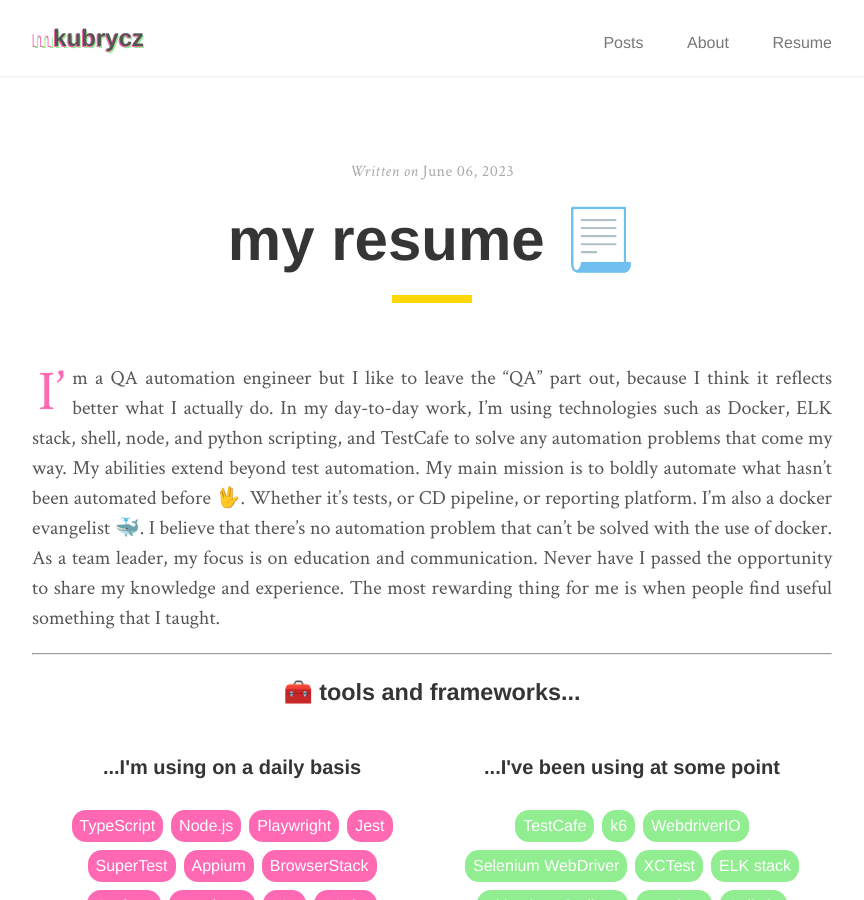
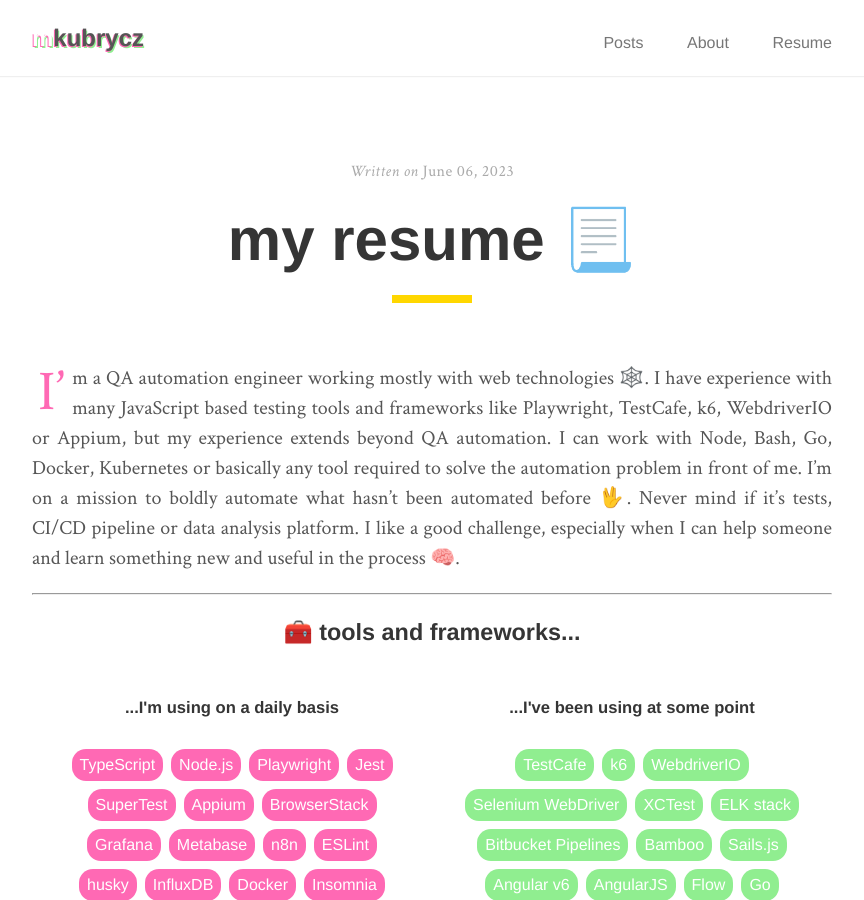
Before and after one commit to mkubrycz/mkubrycz.github.io, a Jekyll site: the page built from resume.md, in a window 1280 px wide and 900 px high. Shown: the whole window, without its empty margins (208-1072 px from the left). Built offline with Jekyll 4.4.1, drawn with Linux system fonts in a browser that asks for light colours.

Commit message:
Resume update

```diff
--- a/resume.md
+++ b/resume.md
@@ -6,7 +6,7 @@ permalink: /
 printable: true
 ---
 
-I’m a QA automation engineer but I like to leave the "QA" part out, because I think it reflects better what I actually do. In my day-to-day work, I’m using technologies such as Docker, ELK stack, shell, node, and python scripting, and TestCafe to solve any automation problems that come my way. My abilities extend beyond test automation. My main mission is to boldly automate what hasn’t been automated before 🖖. Whether it’s tests, or CD pipeline, or reporting platform. I’m also a docker evangelist 🐳. I believe that there’s no automation problem that can’t be solved with the use of docker. As a team leader, my focus is on education and communication. Never have I passed the opportunity to share my knowledge and experience. The most rewarding thing for me is when people find useful something that I taught.
+I’m a QA automation engineer working mostly with web technologies 🕸️. I have experience with many JavaScript based testing tools and frameworks like Playwright, TestCafe, k6, WebdriverIO or Appium, but my experience extends beyond QA automation. I can work with Node, Bash, Go, Docker, Kubernetes or basically any tool required to solve the automation problem in front of me. I'm on a mission to boldly automate what hasn’t been automated before 🖖. Never mind if it’s tests, CI/CD pipeline or data analysis platform. I like a good challenge, especially when I can help someone and learn something new and useful in the process 🧠.
 
 ---
 
@@ -14,7 +14,7 @@ I’m a QA automation engineer but I like to leave the "QA" part out, because I
 
 <div class="flex-container">
   <div class="skills-container skills-pink">
-    <h4>...I'm using on a daily basis</h4>
+    <h5>...I'm using on a daily basis</h5>
     <div class="flex-container">
         <a href="http://www.typescriptlang.org"><div class="skill">TypeScript</div></a>
         <a href="https://github.com/nodejs/node"><div class="skill">Node.js</div></a>
@@ -41,7 +41,7 @@ I’m a QA automation engineer but I like to leave the "QA" part out, because I
     </div>
   </div>
   <div class="skills-container skills-green">
-    <h4>...I've been using at some point</h4>
+    <h5>...I've been using at some point</h5>
     <div class="flex-container">
         <a href="https://github.com/DevExpress/testcafe"><div class="skill">TestCafe</div></a>
         <a href="https://github.com/grafana/k6"><div class="skill">k6</div></a>
```
